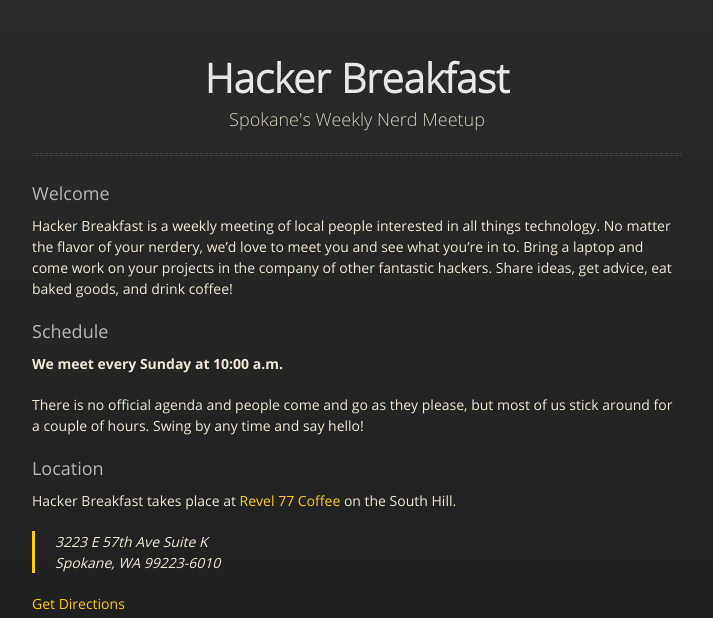
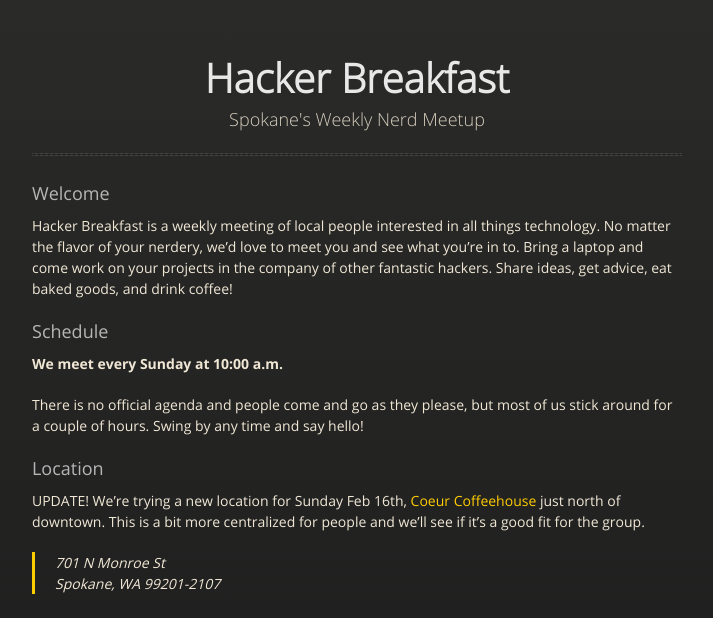
Before and after one commit to elasticdog/hackerbreakfast, a Jekyll site: the page built from index.md, in a window 1280 px wide. Shown: the top 618 px of the page, without its empty margins (283-996 px from the left). Built offline with Jekyll 4.4.1, drawn with Linux system fonts in a browser that asks for light colours; nearby versions of some CDN libraries.

Commit message:
Update location temporarily to Coeur Coffeehouse
I'll figure out the map links if we keep HB there.

```diff
--- a/index.md
+++ b/index.md
@@ -5,24 +5,28 @@ title: Hacker Breakfast
 
 ### Welcome
 
-Hacker Breakfast is a weekly meeting of local people interested in all things technology. No matter the flavor of your nerdery, we'd love to meet you and see what you're in to. Bring a laptop and come work on your projects in the company of other fantastic hackers. Share ideas, get advice, eat baked goods, and drink coffee!
+Hacker Breakfast is a weekly meeting of local people interested in all things
+technology. No matter the flavor of your nerdery, we'd love to meet you and see
+what you're in to. Bring a laptop and come work on your projects in the company
+of other fantastic hackers. Share ideas, get advice, eat baked goods, and drink
+coffee!
 
 ### Schedule
 
 **We meet every Sunday at 10:00 a.m.**
 
-There is no official agenda and people come and go as they please, but most of us stick around for a couple of hours. Swing by any time and say hello!
+There is no official agenda and people come and go as they please, but most of
+us stick around for a couple of hours. Swing by any time and say hello!
 
 ### Location
 
-Hacker Breakfast takes place at [Revel 77 Coffee](http://www.revel77coffee.com/) on the South Hill.
+UPDATE! We're trying a new location for Sunday Feb 16th,
+[Coeur Coffeehouse](http://coeurcoffeehouse.com) just north of downtown. This
+is a bit more centralized for people and we'll see if it's a good fit for the
+group.
 
-> 3223 E 57th Ave Suite K<br>
-> Spokane, WA  99223-6010
-
-[Get Directions](http://maps.google.com/maps?ie=UTF8&cid=693353392549540379&q=Revel+77+Coffee&gl=US&hl=en&t=m&z=15&vpsrc=0&iwloc=A&f=d&daddr=Revel+77+Coffee,+3223+East+57th+Avenue,+Spokane,+WA+99223&geocode=%3BCen4sUGhQM2CFWNa1gIdVi4B-SlvshVKBiOeVDEbMrqqPEmfCQ)
-
-<p><iframe width="650" height="350" frameborder="0" scrolling="no" marginheight="0" marginwidth="0" src="http://maps.google.com/maps?ie=UTF8&amp;cid=693353392549540379&amp;q=Revel+77+Coffee&amp;gl=US&amp;hl=en&amp;t=m&amp;ll=47.606134,-117.359862&amp;spn=0.010127,0.027895&amp;z=15&amp;iwloc=A&amp;output=embed">&nbsp;</iframe></p>
+> 701 N Monroe St<br>
+> Spokane, WA  99201-2107
 
 ### Contact
 
```
